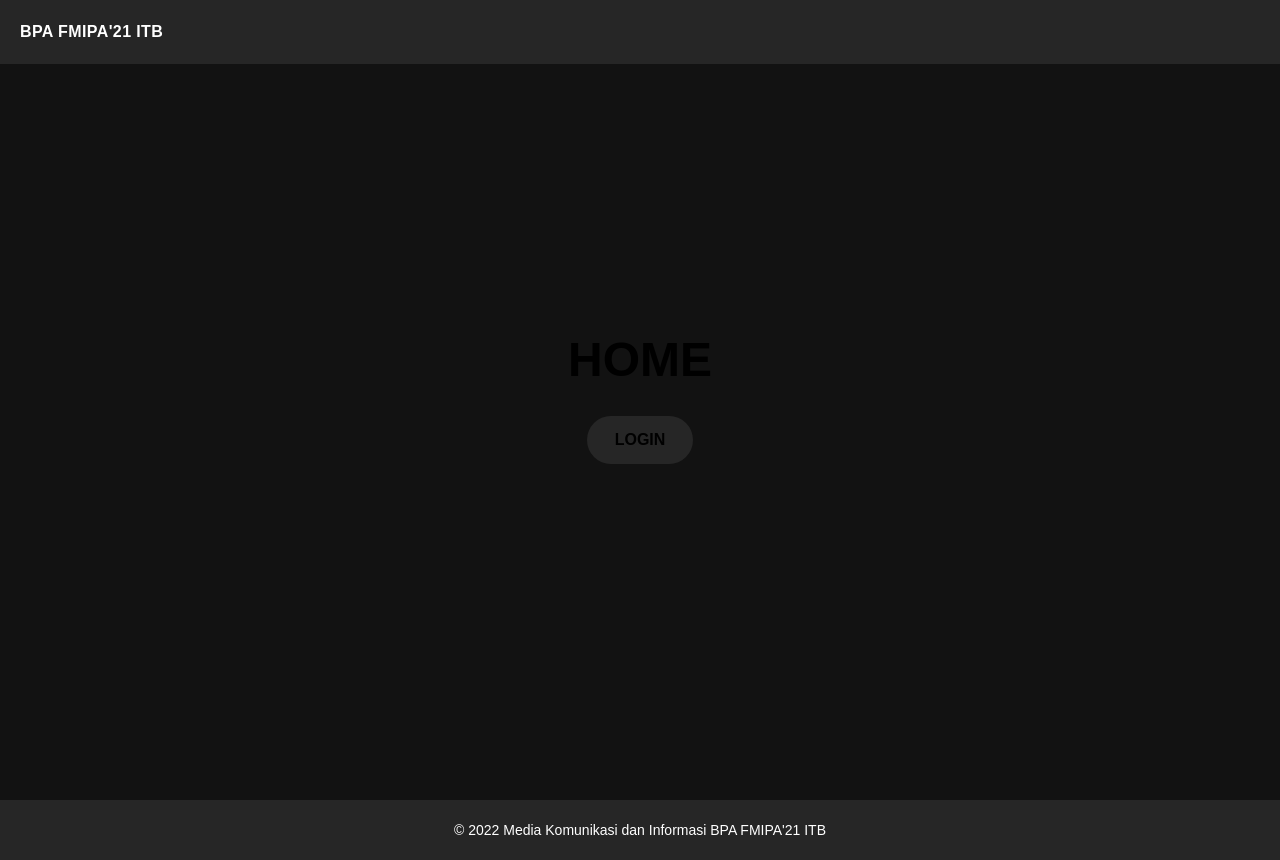
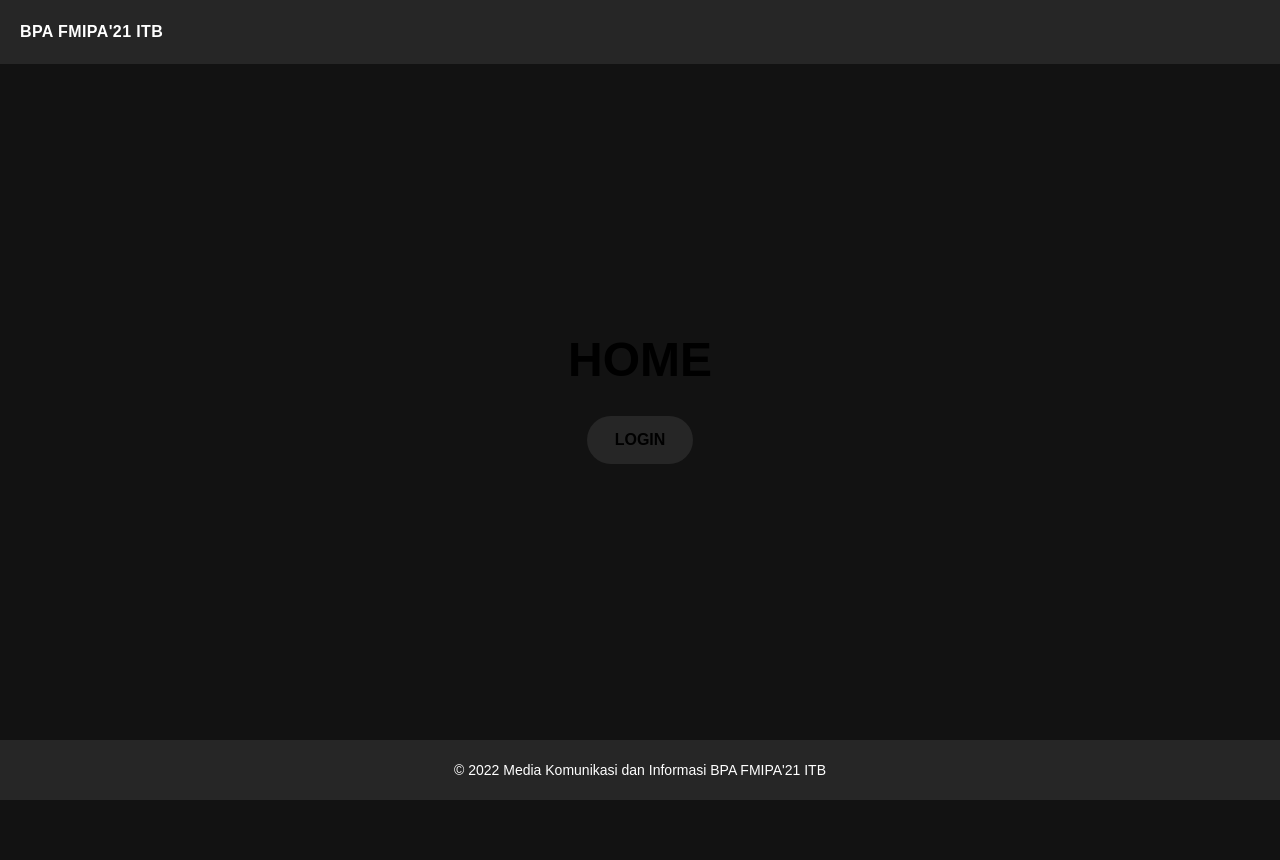
Before and after one commit to mafiefa02/appreciation-web, a Next.js app: page / in a window 1280 px wide. After the commit the page ends 800 px from the top, so only its background shows below. Built offline with nearby package versions, Linux system fonts and the light colour scheme.

Commit message:
trying to fix footer once again

```diff
--- a/components/Background/index.js
+++ /dev/null
@@ -1,3 +0,0 @@
-export default function Background(props) {
-  return <div className="min-w-full h-fit bg-[#121212]">{props.children}</div>;
-}
--- a/components/Footer/index.js
+++ b/components/Footer/index.js
@@ -4,7 +4,7 @@ export default function Footer() {
 
   return (
     <>
-      <div className="static bottom-0 w-full flex flex-row justify-center items-center pb-5 pt-5 sm:text-sm text-[10px] bg-neutral-800 text-white">
+      <div className="absolute bottom-0 w-full flex flex-row justify-center items-center pb-5 pt-5 sm:text-sm text-[10px] bg-neutral-800 text-white">
         <p>
           &copy; {year} Media Komunikasi dan Informasi BPA FMIPA&apos;21 ITB
         </p>
--- a/components/Layout/index.js
+++ b/components/Layout/index.js
@@ -1,14 +1,13 @@
-import Background from "../Background";
 import Navbar from "../Navbar";
 import Footer from "../Footer";
 import Container from "../Container";
 
 export default function Layout(props) {
   return (
-    <Background>
+    <>
       <Navbar />
       <Container>{props.children}</Container>
       <Footer />
-    </Background>
+    </>
   );
 }
--- a/pages/_app.js
+++ b/pages/_app.js
@@ -3,9 +3,14 @@ import Layout from "../components/Layout";
 
 function MyApp({ Component, pageProps }) {
   return (
-    <Layout>
-      <Component {...pageProps} />
-    </Layout>
+    <>
+      <Layout>
+        <Component {...pageProps} />
+      </Layout>
+      <style jsx global>{`
+        ${"body {background: #121212}"}
+      `}</style>
+    </>
   );
 }
 
```
